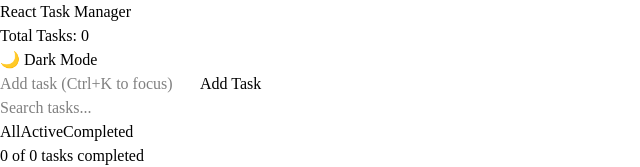
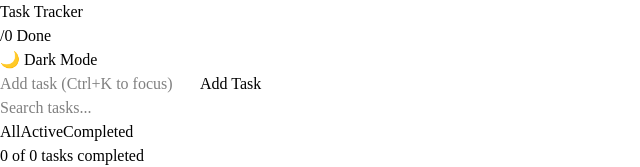
Before and after one commit to sheby254/my_react_app, a React (Vite) app: page / in a window 1280 px wide. Shown: the top 167 px of the page, without its empty margins (0-640 px from the left). Built offline with nearby package versions, Linux system fonts and the light colour scheme.

Commit message:
Add Header component with dynamic completion counter

```diff
--- a/src/components/Header.tsx
+++ b/src/components/Header.tsx
@@ -1,17 +1,17 @@
 import React from 'react';
 
 interface HeaderProps {
-  title: string;
   totalTasks: number;
+  completedTasks: number;
 }
 
-export const Header: React.FC<HeaderProps> = ({ title, totalTasks }) => {
+export const Header: React.FC<HeaderProps> = ({ totalTasks, completedTasks }) => {
   return (
-    <header className="flex-1">
-      <h1 className="text-2xl font-bold text-slate-900 dark:text-white">{title}</h1>
-      <p className="text-sm text-slate-600 dark:text-slate-400 font-medium mt-1">
-        Total Tasks: <span data-testid="task-count" className="font-bold text-indigo-600 dark:text-indigo-400">{totalTasks}</span>
-      </p>
+    <header className="app-header">
+      <h1>Task Tracker</h1>
+      <div className="badge" aria-label="Task metrics">
+        <span>{completedTasks}/{totalTasks} Done</span>
+      </div>
     </header>
   );
 };
```
